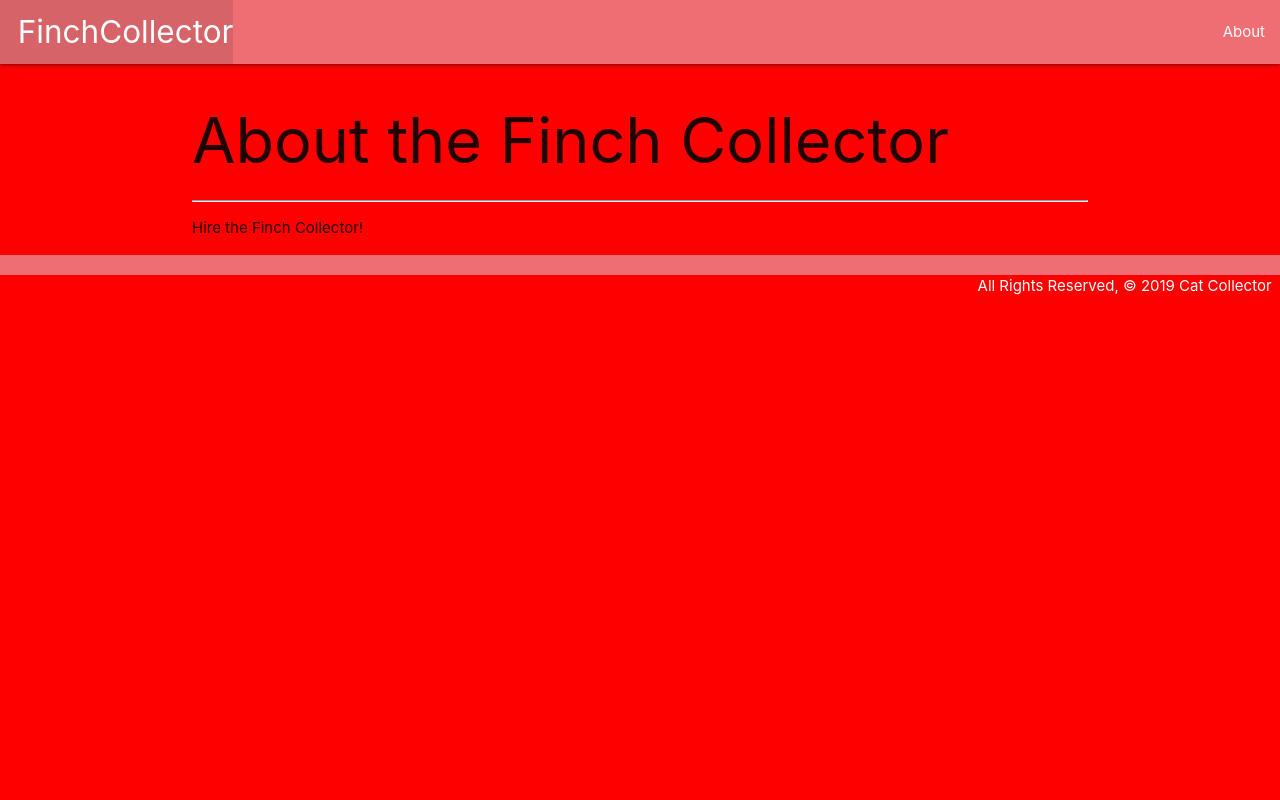
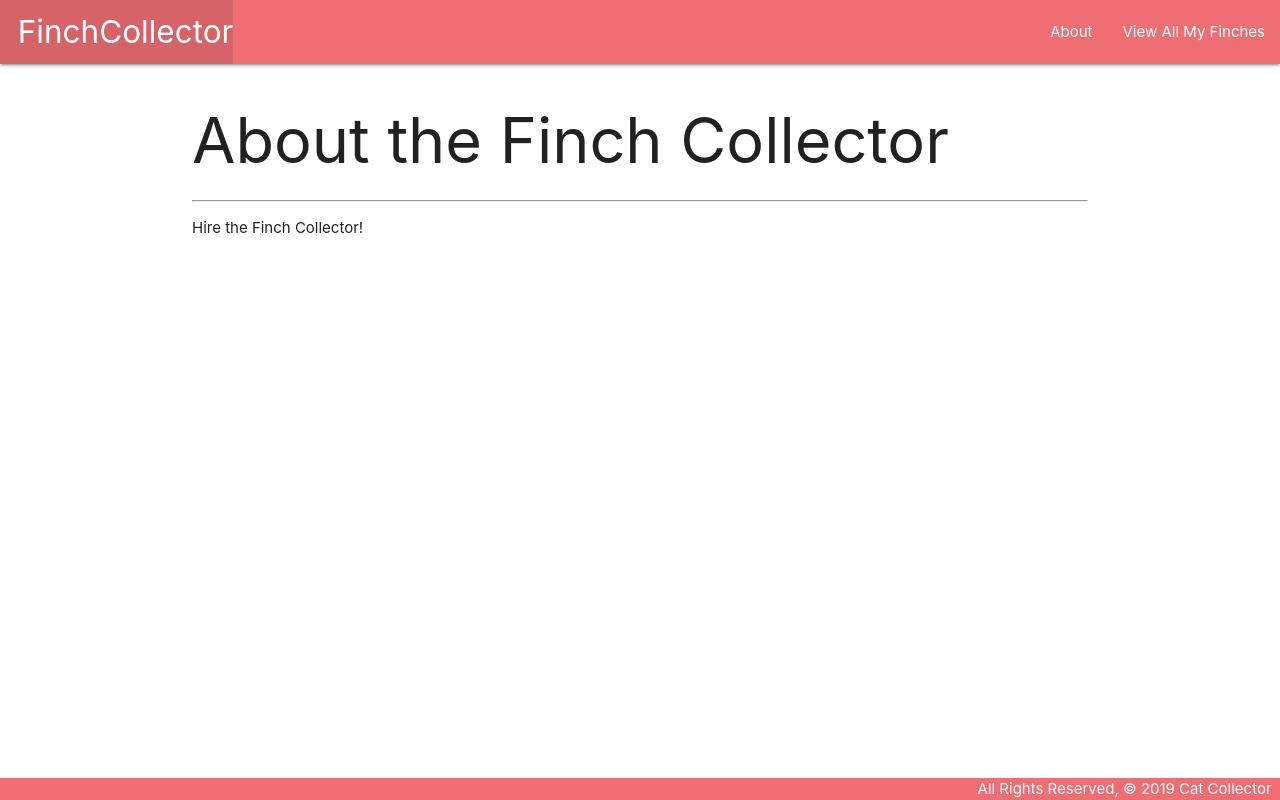
Before and after one commit to ivanmirandaortega/Finch-Collector, a Django app: page /about/ in a window 1280 px wide. Run offline with Django 4.2, Linux system fonts and the light colour scheme.

Commit message:
added a finches page

```diff
--- a/main_app/static/css/style.css
+++ b/main_app/static/css/style.css
@@ -1,3 +1,14 @@
 body {
-    background-color: red;
+    display: flex;
+    min-height: 100vh;
+    flex-direction: column;
 }
+
+main {
+    flex: 1 0 auto;
+}
+
+footer.page-footer {
+    padding-top: 0;
+    text-align: right;
+}
--- a/main_app/templates/base.html
+++ b/main_app/templates/base.html
@@ -19,6 +19,7 @@
             </ul>
             <ul class="right">
                 <li><a href="/about">About</a></li>
+                <li><a href="/finches">View All My Finches</a></li>
             </ul>
             </div>
         </nav>
--- a/main_app/urls.py
+++ b/main_app/urls.py
@@ -4,4 +4,5 @@ from . import views
 urlpatterns = [
     path('', views.home, name='home'),
     path('about/', views.about, name='about'),
+    path('finches/', views.finches_index, name='index'),
 ]
--- a/main_app/views.py
+++ b/main_app/views.py
@@ -11,3 +11,20 @@ def home(request):
 
 def about(request):
     return render(request, 'about.html')
+
+
+def finches_index(request):
+    return render(request, 'finches/index.html', {'finches': finches})
+
+
+class Finch:
+    def __init__(self, name, breed, description, age):
+        self.name = name
+        self.breed = breed
+        self.description = description
+        self.age = age
+
+
+finches = [
+    Finch('Robin', 'The Spice Finch', 'Cute bird', 2)
+]
```
